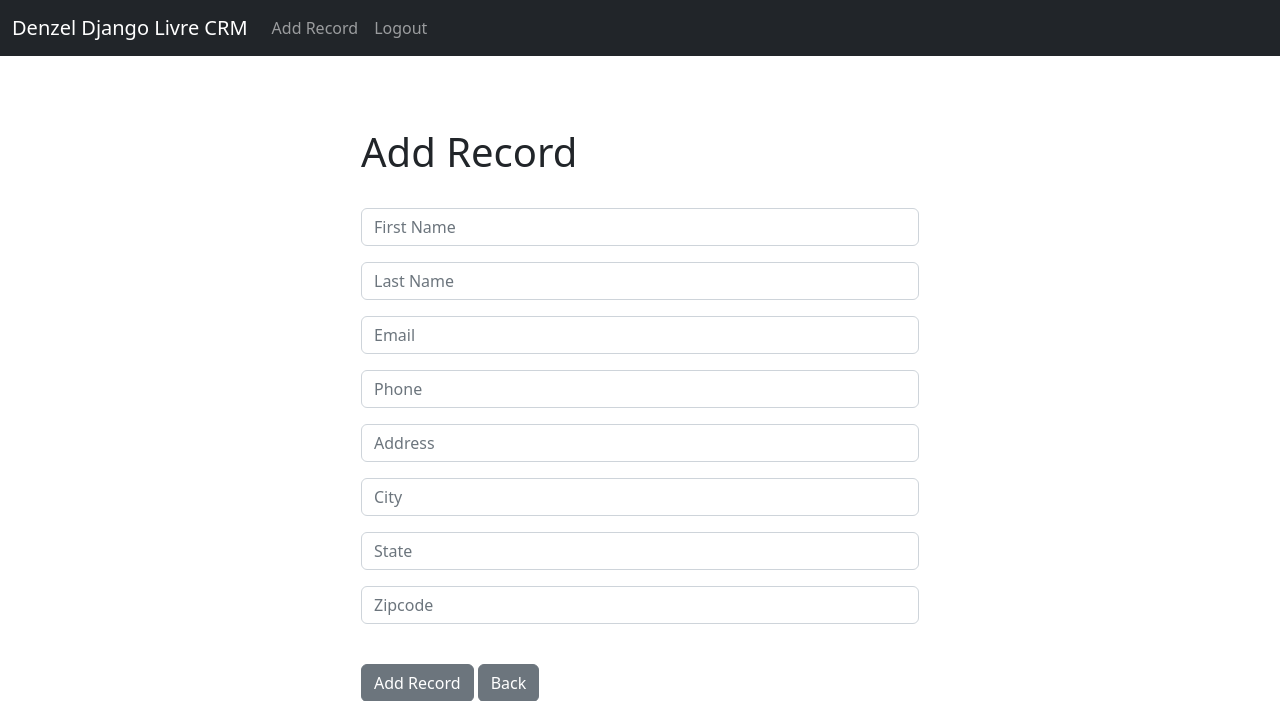
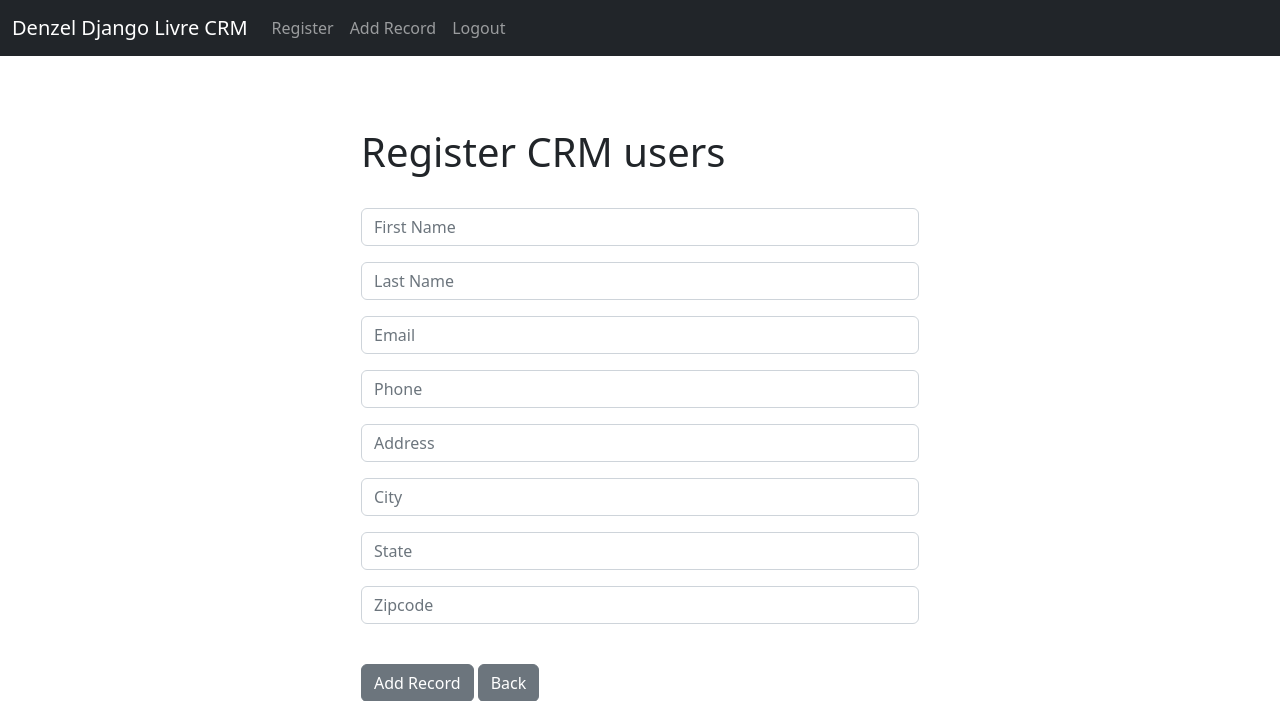
Before and after one commit to renancoradini/crud-django-dcrm, a Django app: page /add_record/ in a window 1280 px wide. Shown: the top 701 px of the page. Run offline with Django 4.2, Linux system fonts and the light colour scheme; the visitor is signed in with stand-in values (Sample User, id 1).

Commit message:
working v1

```diff
--- a/website/templates/add_record.html
+++ b/website/templates/add_record.html
@@ -2,7 +2,7 @@
 {% block content %}
 
 <div class="col-md-6 offset-md-3">
-<h1>Add Record</h1>
+<h1>Register CRM users</h1>
 <br/>
 
 <form method="POST" action="{% url 'add_record' %}">
--- a/website/templates/home.html
+++ b/website/templates/home.html
@@ -4,7 +4,12 @@
 
 <div class="col-md-6 offset-md-3">
 
+
+    <br/>
+
     {% if user.is_authenticated %}
+
+    <h1>CRM Users</h1>
     <table class="table table-striped table-hover table-bordered">
       <thead class="table-dark">
         <tr>
--- a/website/templates/navbar.html
+++ b/website/templates/navbar.html
@@ -8,6 +8,10 @@
       <ul class="navbar-nav me-auto mb-2 mb-lg-0">
 
         {% if user.is_authenticated %}
+
+        <li class="nav-item">
+          <a class="nav-link" href="{% url 'register' %}">Register</a>
+        </li>
         <li class="nav-item">
           <a class="nav-link" href="{% url 'add_record' %}">Add Record</a>
         </li>
@@ -15,10 +19,9 @@
           <a class="nav-link" href="{% url 'logout' %}">Logout</a>
         </li>
 
+
         {% else %}
-        <li class="nav-item">
-          <a class="nav-link" href="{% url 'register' %}">Register</a>
-        </li>
+
         <li class="nav-item">
           <a class="nav-link" href="{% url 'home' %}">Login</a>
         </li>
--- a/website/templates/register.html
+++ b/website/templates/register.html
@@ -2,7 +2,7 @@
 {% block content %}
 
 <div class="col-md-6 offset-md-3">
-<h1>Register</h1>
+<h1>Register New System User</h1>
 <br/>
 
 <form method="POST" action="">
```
